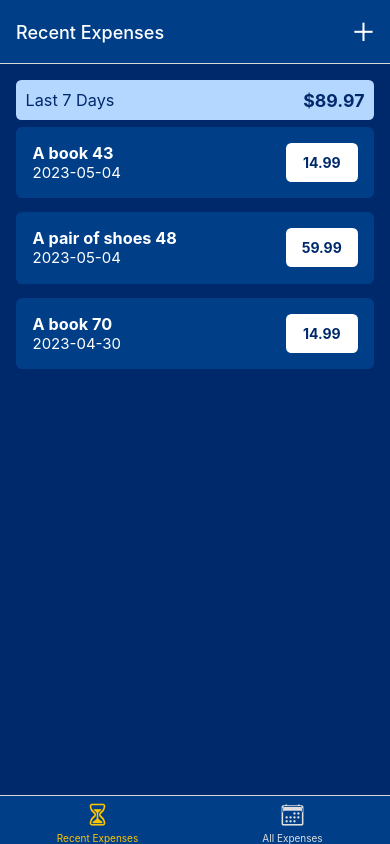
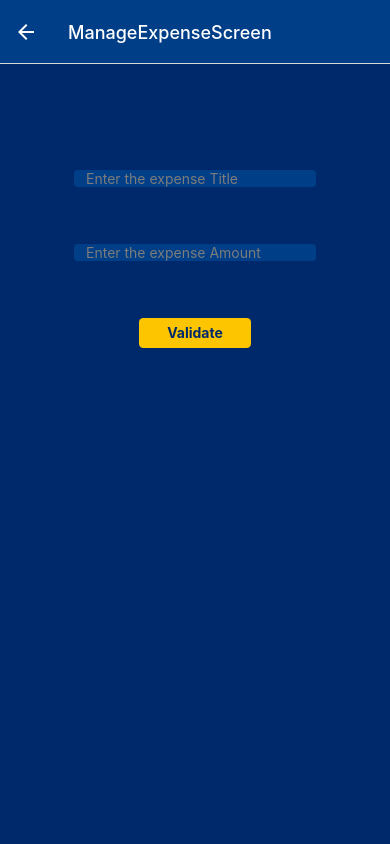
Before and after one commit to washtakzo/expense-tracker-app, a React Native app: screen /ManageExpenseScreen in a window 390 px wide. Built offline with nearby package versions, Linux system fonts and the light colour scheme.

Commit message:
Refactoring - Add and Edit Expense now located at ManageExpenseScreen - Add/Edit/delete expense all right

```diff
--- a/App.tsx
+++ b/App.tsx
@@ -9,7 +9,7 @@ import Ionicons from "@expo/vector-icons/Ionicons";
 import AddButton from "./components/AddButton";
 import { Provider } from "react-redux";
 import { store } from "./store";
-import AddExpenseScreen from "./screens/AddExpenseScreen";
+import ManageExpenseScreen from "./screens/ManageExpenseScreen";
 
 const NativeStack = createNativeStackNavigator();
 const Tab = createBottomTabNavigator();
@@ -63,8 +63,8 @@ export default function App() {
         >
           <NativeStack.Screen name="TabNavigator" component={TabNavigator} />
           <NativeStack.Screen
-            name="AddExpenseScreen"
-            component={AddExpenseScreen}
+            name="ManageExpenseScreen"
+            component={ManageExpenseScreen}
             options={{ headerShown: true }}
           />
         </NativeStack.Navigator>
--- a/components/AddButton.tsx
+++ b/components/AddButton.tsx
@@ -19,7 +19,7 @@ const AddButton = () => {
   const closeModal = () => setIsModalVisble(false);
 
   const addExpense = () => {
-    navigation.navigate({ name: "AddExpenseScreen" });
+    navigation.navigate({ name: "ManageExpenseScreen" });
     closeModal();
   };
 
--- a/components/EditExpenseModal.tsx
+++ b/components/EditExpenseModal.tsx
@@ -6,31 +6,39 @@ import { Ionicons } from "@expo/vector-icons";
 import ModalCard from "./UI/ModalCard";
 import { useDispatch } from "react-redux";
 import { expenseActions } from "../store/expenses-slice";
+import { Expense, Navigation } from "../utils/types";
+import { useNavigation } from "@react-navigation/native";
 
 type Props = {
   isVisible: boolean;
   closeModal: () => void;
-  expenseId: string;
+  expense?: Expense;
 };
 
-const EditExpenseModal = ({ isVisible, closeModal, expenseId }: Props) => {
+const EditExpenseModal = ({ isVisible, closeModal, expense }: Props) => {
   const dispatch = useDispatch();
 
+  const navigation = useNavigation<Navigation>();
+
   const deleteExpenseHandler = () => {
-    dispatch(expenseActions.removeExpense({ expenseId: expenseId }));
+    dispatch(expenseActions.removeExpense({ expenseId: expense!.id }));
     closeModal();
   };
 
   const updateHandler = () => {
-    dispatch(
-      expenseActions.updateExpense({
-        expenseId: expenseId,
-        expenseTitle: "updatedddd",
-        expenseAmount: "12",
-      })
-    );
+    // dispatch(
+    //   expenseActions.updateExpense({
+    //     expenseId: expense.id,
+    //     expenseTitle: "updatedddd",
+    //     expenseAmount: "12",
+    //   })
+    // );
 
     closeModal();
+    navigation.navigate({
+      name: "ManageExpenseScreen",
+      params: { expense: expense },
+    });
   };
 
   return (
--- a/screens/ExpensesScreen.tsx
+++ b/screens/ExpensesScreen.tsx
@@ -13,7 +13,7 @@ type Props = {
 
 const ExpensesScreen = ({ totalTitle, expenses }: Props) => {
   const [isModalVisible, setIsModalVisible] = React.useState(false);
-  const [selectedExpenseId, setSelectedExpenseId] = React.useState("");
+  const [selectedExpense, setSelectedExpense] = React.useState<ExpenseType>();
 
   const showModalHandler = () => setIsModalVisible(true);
   const closeModalHandler = () => setIsModalVisible(false);
@@ -39,7 +39,7 @@ const ExpensesScreen = ({ totalTitle, expenses }: Props) => {
               amount={item.amount}
               onPress={() => {
                 showModalHandler();
-                setSelectedExpenseId(item.id);
+                setSelectedExpense(item);
               }}
             />
           </View>
@@ -48,7 +48,7 @@ const ExpensesScreen = ({ totalTitle, expenses }: Props) => {
       <EditExpenseModal
         isVisible={isModalVisible}
         closeModal={closeModalHandler}
-        expenseId={selectedExpenseId}
+        expense={selectedExpense}
       />
     </View>
   );
--- a/screens/AddExpenseScreen.tsx
+++ b/screens/ManageExpenseScreen.tsx
@@ -3,7 +3,6 @@ import {
   Text,
   View,
   TextInput,
-  Dimensions,
   Platform,
   KeyboardAvoidingView,
 } from "react-native";
@@ -13,15 +12,27 @@ import CustomButton from "../components/CustomButton";
 import { useDispatch } from "react-redux";
 import { expenseActions } from "../store/expenses-slice";
 import { dateToFormattedString } from "../utils/functions";
-import { useNavigation } from "@react-navigation/native";
-import { Navigation as NavigationType } from "../utils/types";
+import { useNavigation, useRoute } from "@react-navigation/native";
+import { Expense, Navigation as NavigationType } from "../utils/types";
 
-const AddExpenseScreen = () => {
+type Route = {
+  key: string;
+  name: string;
+  params: { expense?: Expense };
+};
+
+const ManageExpenseScreen = () => {
   const dispatch = useDispatch();
   const navigation = useNavigation<NavigationType>();
+  const route = useRoute<Route>();
 
-  const [title, setTitle] = React.useState("");
-  const [amount, setAmount] = React.useState("");
+  const expenseToUpdate = route.params?.expense;
+
+  const isAddExpenseScreen = !expenseToUpdate;
+  const isUpdateExpenseScreen = !!expenseToUpdate;
+
+  const [title, setTitle] = React.useState(expenseToUpdate?.title || "");
+  const [amount, setAmount] = React.useState(expenseToUpdate?.amount || "");
 
   const onChangeTitle = (enteredText: string) => {
     setTitle(enteredText);
@@ -35,6 +46,7 @@ const AddExpenseScreen = () => {
     const todayDate = new Date();
     const formattedDate = dateToFormattedString(todayDate);
 
+    if (isAddExpenseScreen) {
       dispatch(
         expenseActions.addExpenses({
           newExpense: {
@@ -45,6 +57,15 @@ const AddExpenseScreen = () => {
           },
         })
       );
+    } else if (isUpdateExpenseScreen) {
+      dispatch(
+        expenseActions.updateExpense({
+          expenseId: expenseToUpdate!.id,
+          expenseAmount: amount,
+          expenseTitle: title,
+        })
+      );
+    }
 
     navigation.goBack();
   };
@@ -84,9 +105,7 @@ const AddExpenseScreen = () => {
   );
 };
 
-export default AddExpenseScreen;
-
-const deviceWidth = Dimensions.get("window").width;
+export default ManageExpenseScreen;
 
 const styles = StyleSheet.create({
   screen: {
```
Lines whose indentation alone changed are shown as unchanged.
